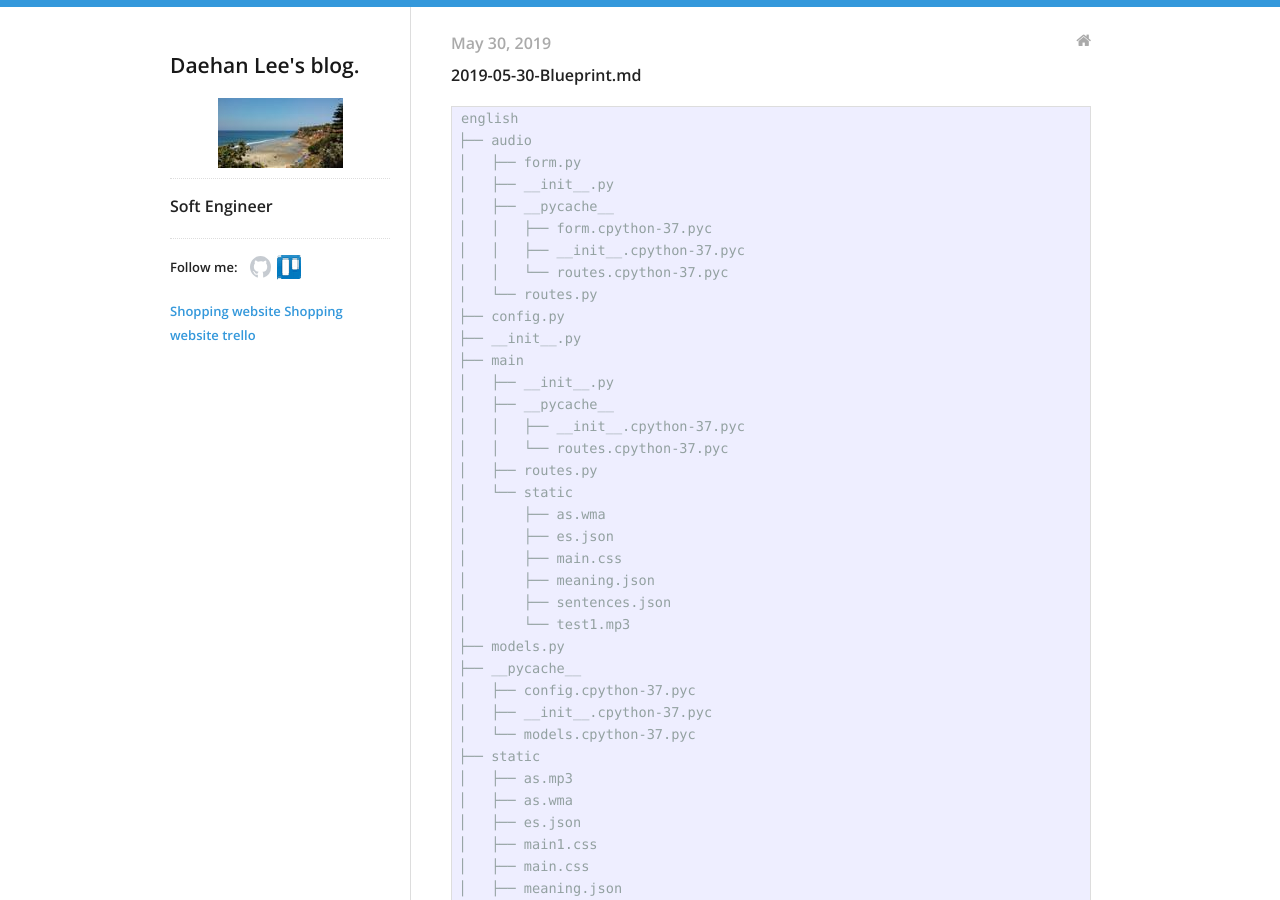
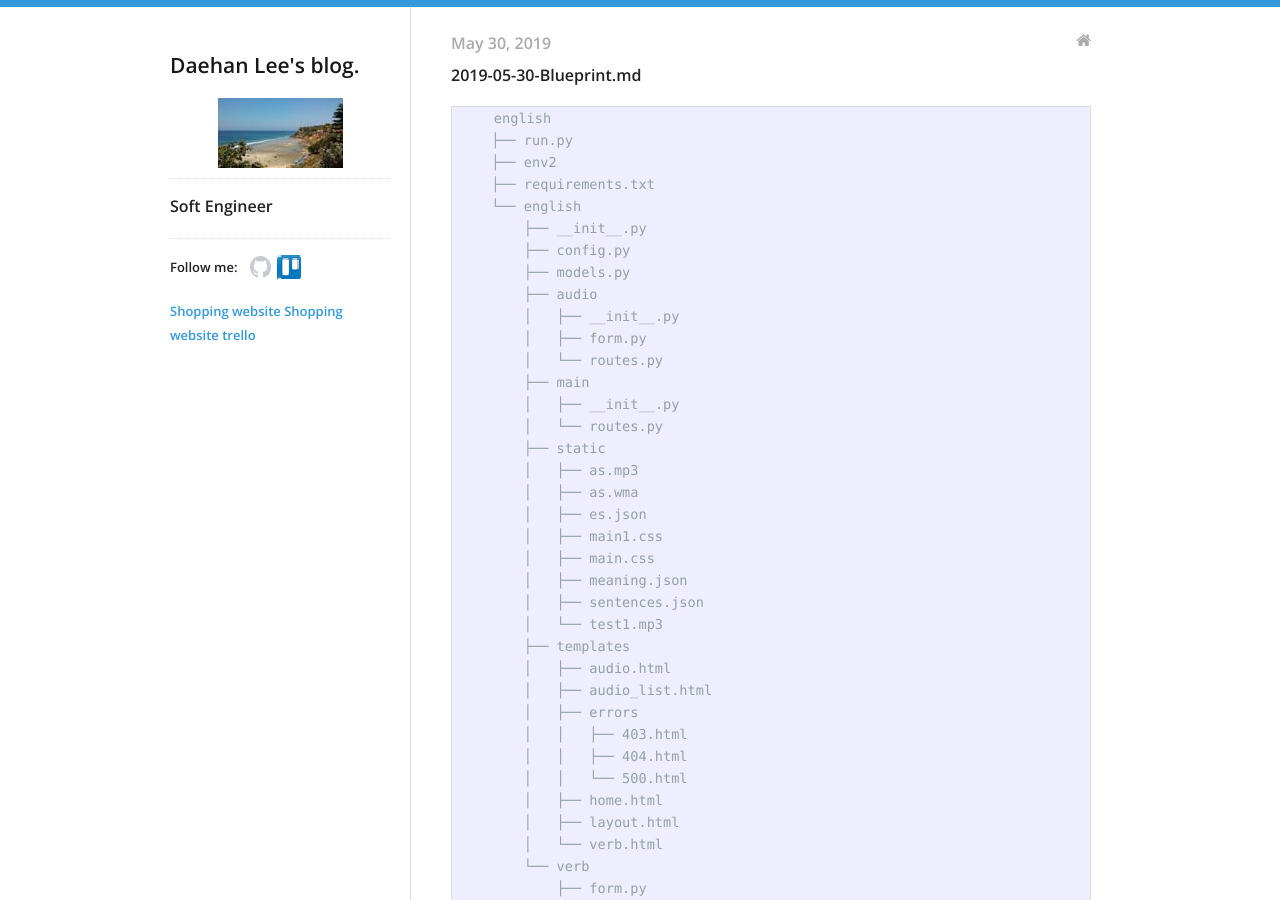
Before and after one commit to daehan0226/Study, a Jekyll site: the page built from _posts/2019-05-30-Blueprint.md, in a window 1280 px wide and 900 px high. Built offline with Jekyll 4.4.1, drawn with Linux system fonts in a browser that asks for light colours; some of the changed text lies outside the part shown.

Commit message:
Update 2019-05-30-Blueprint.md

```diff
--- a/_posts/2019-05-30-Blueprint.md
+++ b/_posts/2019-05-30-Blueprint.md
@@ -7,59 +7,41 @@ categories:
 
 2019-05-30-Blueprint.md
 
-    english
-    ├── audio
-    │   ├── form.py
-    │   ├── __init__.py
-    │   ├── __pycache__
-    │   │   ├── form.cpython-37.pyc
-    │   │   ├── __init__.cpython-37.pyc
-    │   │   └── routes.cpython-37.pyc
-    │   └── routes.py
-    ├── config.py
-    ├── __init__.py
-    ├── main
-    │   ├── __init__.py
-    │   ├── __pycache__
-    │   │   ├── __init__.cpython-37.pyc
-    │   │   └── routes.cpython-37.pyc
-    │   ├── routes.py
-    │   └── static
-    │       ├── as.wma
-    │       ├── es.json
-    │       ├── main.css
-    │       ├── meaning.json
-    │       ├── sentences.json
-    │       └── test1.mp3
-    ├── models.py
-    ├── __pycache__
-    │   ├── config.cpython-37.pyc
-    │   ├── __init__.cpython-37.pyc
-    │   └── models.cpython-37.pyc
-    ├── static
-    │   ├── as.mp3
-    │   ├── as.wma
-    │   ├── es.json
-    │   ├── main1.css
-    │   ├── main.css
-    │   ├── meaning.json
-    │   ├── sentences.json
-    │   └── test1.mp3
-    ├── templates
-    │   ├── audio.html
-    │   ├── audio_list.html
-    │   ├── errors
-    │   │   ├── 403.html
-    │   │   ├── 404.html
-    │   │   └── 500.html
-    │   ├── home.html
-    │   ├── layout.html
-    │   └── verb.html
-    └── verb
-        ├── form.py
-        ├── __init__.py
-        ├── __pycache__
-        │   ├── form.cpython-37.pyc
-        │   ├── __init__.cpython-37.pyc
-        │   └── routes.cpython-37.pyc
-        └── routes.py
+        english
+        ├── run.py
+        ├── env2
+        ├── requirements.txt
+        └── english
+            ├── __init__.py
+            ├── config.py
+            ├── models.py
+            ├── audio
+            │   ├── __init__.py
+            │   ├── form.py
+            │   └── routes.py
+            ├── main
+            │   ├── __init__.py
+            │   └── routes.py
+            ├── static
+            │   ├── as.mp3
+            │   ├── as.wma
+            │   ├── es.json
+            │   ├── main1.css
+            │   ├── main.css
+            │   ├── meaning.json
+            │   ├── sentences.json
+            │   └── test1.mp3
+            ├── templates
+            │   ├── audio.html
+            │   ├── audio_list.html
+            │   ├── errors
+            │   │   ├── 403.html
+            │   │   ├── 404.html
+            │   │   └── 500.html
+            │   ├── home.html
+            │   ├── layout.html
+            │   └── verb.html
+            └── verb
+                ├── form.py
+                ├── __init__.py
+                └── routes.py
```
